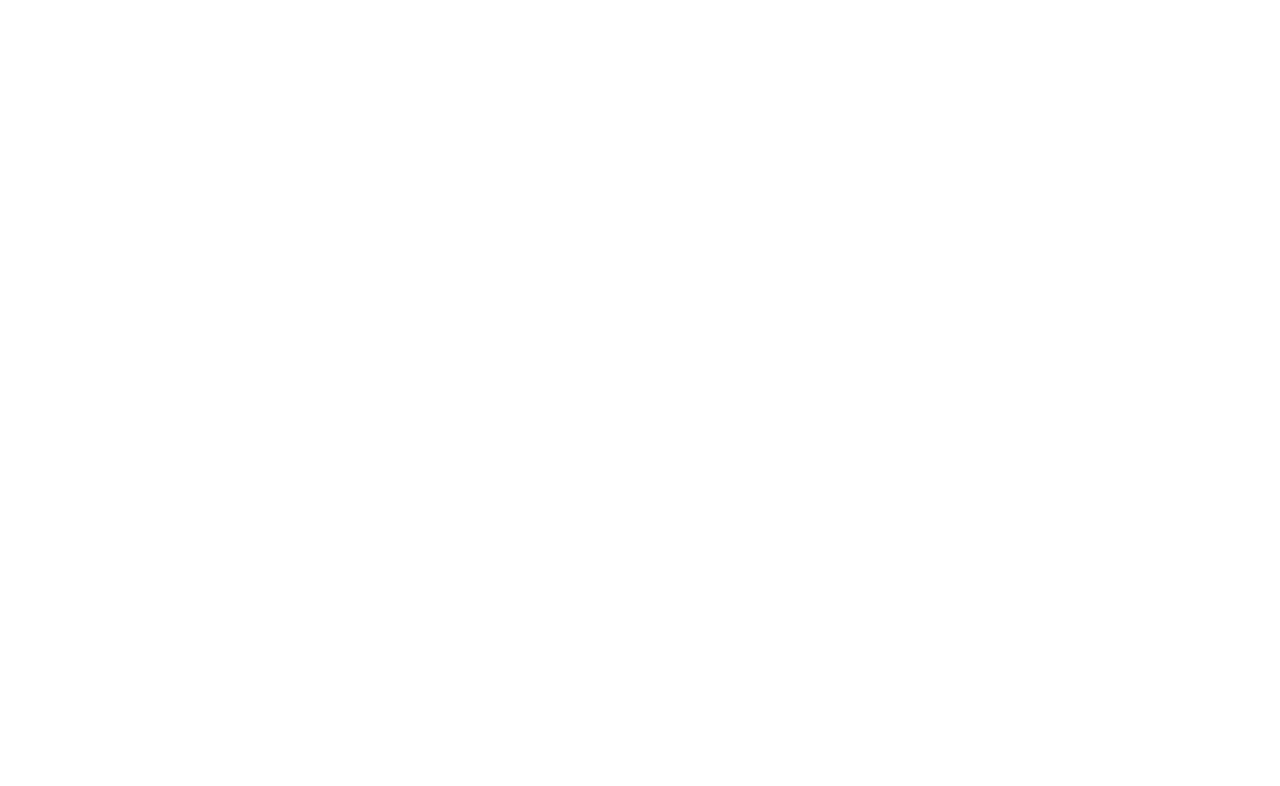
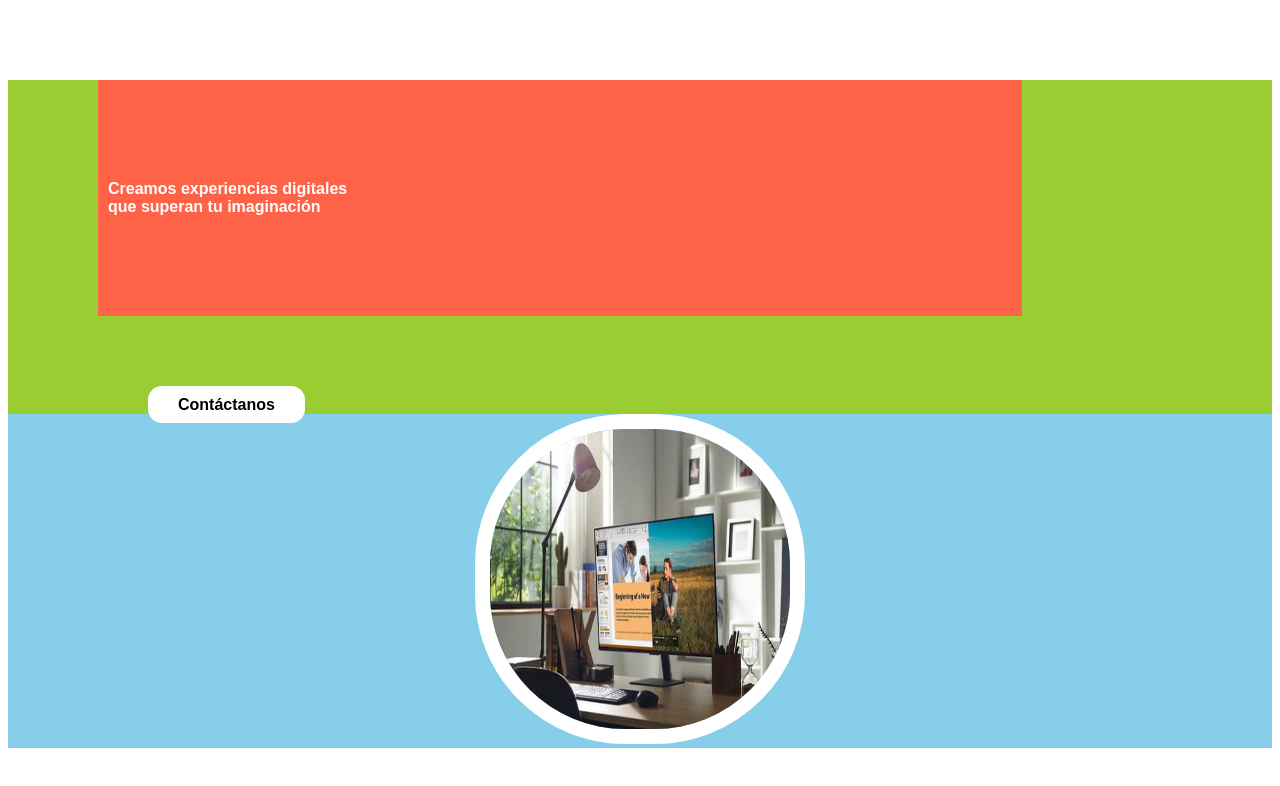
Before and after one commit to Kevin-Jhonatan/Design_web1, a plain HTML site: page cochasoft/index.html in a window 1280 px wide. Drawn offline with Linux system fonts and the light colour scheme.

Commit message:
03/12/21

```diff
--- a/cochasoft/index.html
+++ b/cochasoft/index.html
@@ -12,6 +12,14 @@
     <title>Cochasoft | 2021</title>
 </head>
 <body>
-
+    <section class="seccion">
+        <div class="left">
+            <p class="lema">Creamos experiencias digitales<br>que superan tu imaginación</p>
+            <a class="contact" href="http://test-cochasoft.cochasoft.com/contact" target="_blank" rel="noopener noreferrer">Contáctanos</a>
+        </div>
+        <div class="right">
+            <img class="imagen" src="../image/header.jpg" alt="I am a image of header">
+        </div>
+    </section>
 </body>
 </html>
--- a/css/header.css
+++ b/css/header.css
@@ -0,0 +1,42 @@
+.seccion {
+    text-align: center;
+    background-color: skyblue;
+}
+.left {
+    text-align: left;
+    background-color: yellowgreen;
+}
+.lema {
+    text-align: left;
+    background-color: tomato;
+    font-family: 'Varela Round', sans-serif;
+    font-weight: bold;
+    color: #ffff;
+    margin: 80px 250px 80px 90px;
+    padding: 100px 10px;
+}
+.contact {
+    text-align: left;
+    background-color: #ffff;
+    font-family: 'Bebas Neue', cursive;
+    font-weight: bold;
+    font-family: 'Varela Round', sans-serif;
+    color: black;
+    padding: 10px 30px;
+    display: inline;
+    text-decoration: none;
+    border-radius: 14px;
+    margin: 80px 140px;
+}
+
+.rigth {
+    text-align: right;
+}
+.imagen {
+    text-align: right;
+    width:300px;
+    height:300px;
+    border-radius:150px;
+    border:15px solid #ffff;
+
+}
```
